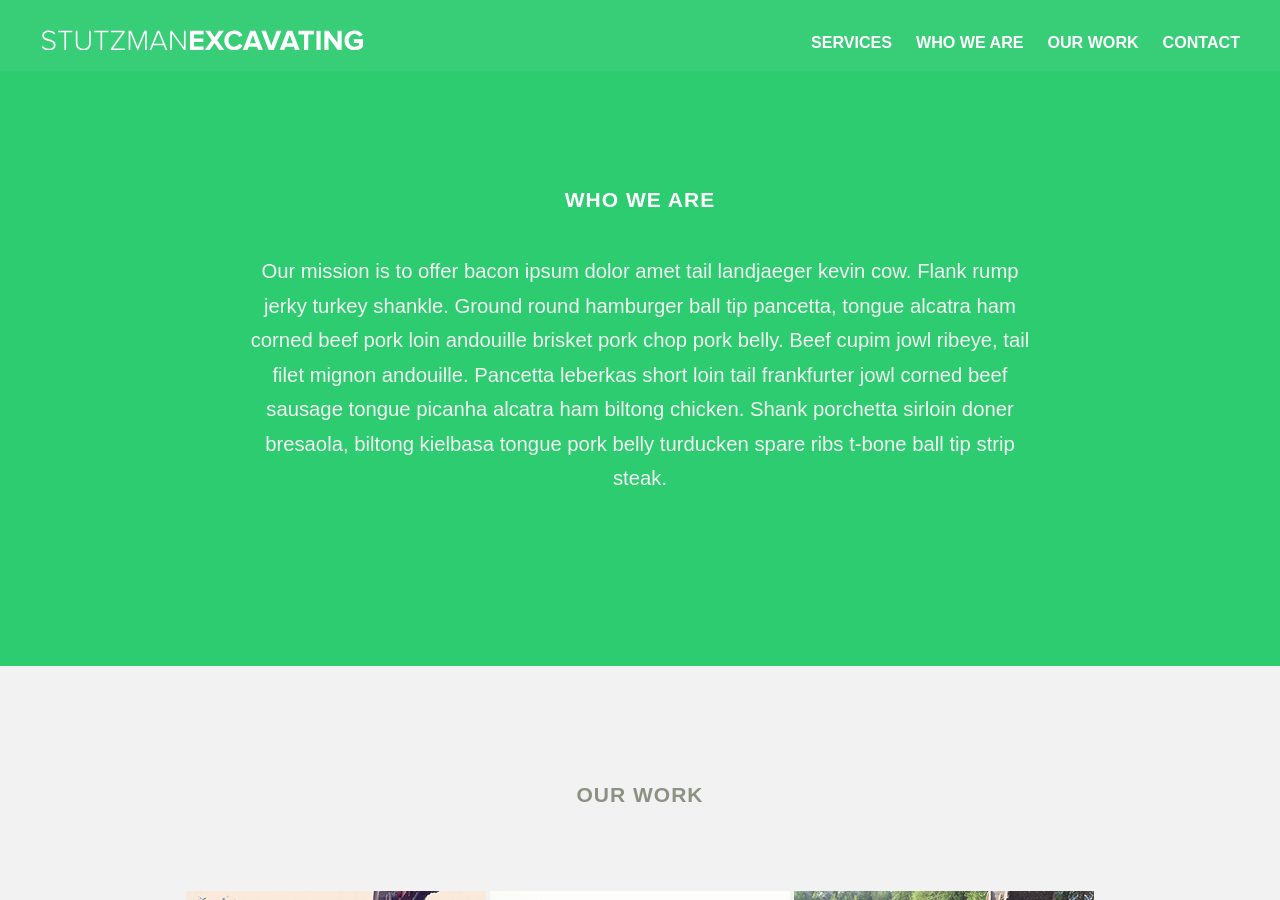
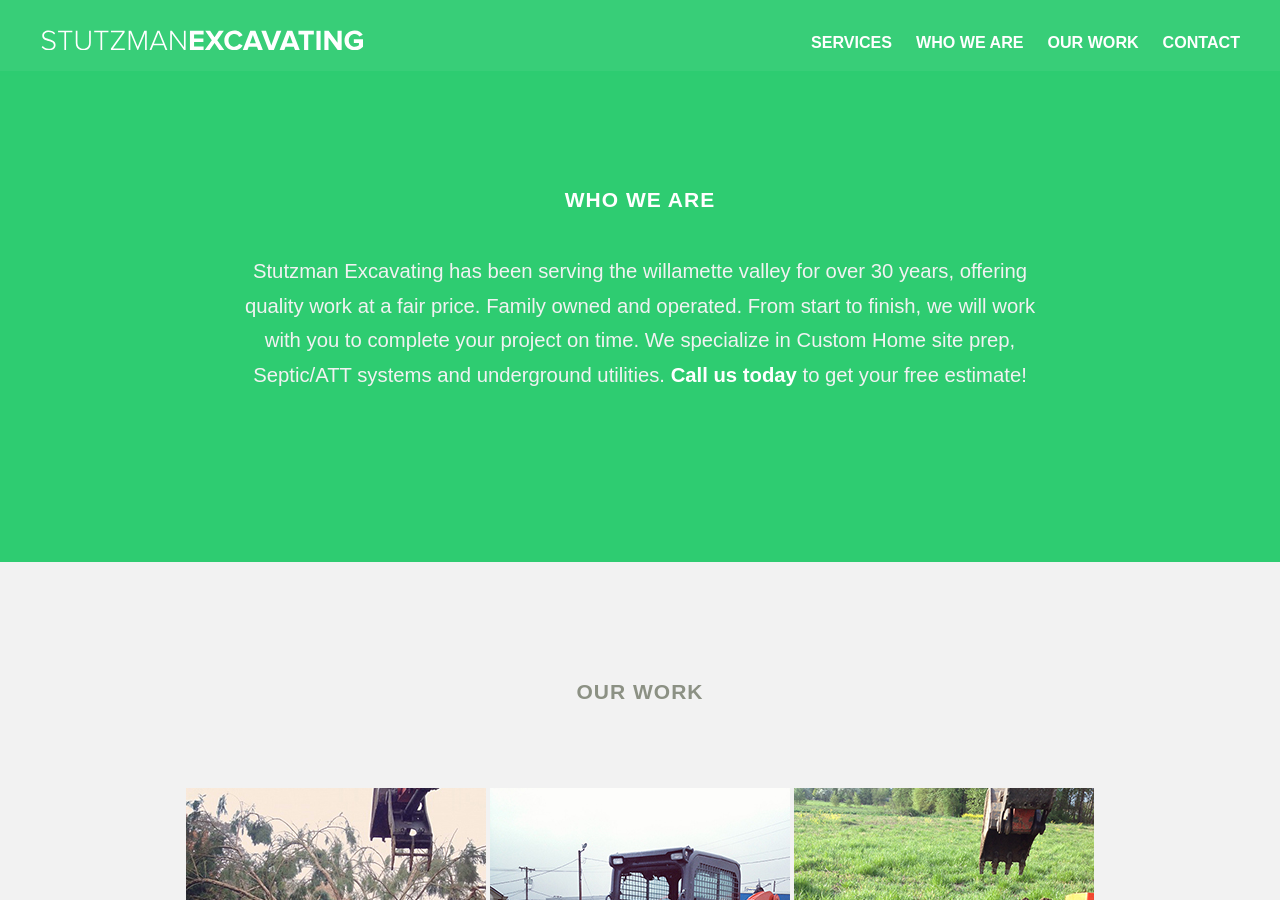
Before and after one commit to ImTylerPorter/thestutzman, a Jekyll site: the page built from index.html, in a window 1280 px wide and 900 px high, scrolled down 1843 px. Built offline with Jekyll 4.4.1, drawn with Linux system fonts in a browser that asks for light colours; nearby versions of some CDN libraries; Markdown is read by kramdown in place of the engine named in the settings.

Commit message:
Updating about section

```diff
--- a/_includes/about.html
+++ b/_includes/about.html
@@ -1,6 +1,6 @@
 <section class="about" id="who-we-are">
 	<div class="container">
 		<h2>WHO WE ARE</h2>
-		<p>Our mission is to offer bacon ipsum dolor amet tail landjaeger kevin cow. Flank rump jerky turkey shankle. Ground round hamburger ball tip pancetta, tongue alcatra ham corned beef pork loin andouille brisket pork chop pork belly. Beef cupim jowl ribeye, tail filet mignon andouille. Pancetta leberkas short loin tail frankfurter jowl corned beef sausage tongue picanha alcatra ham biltong chicken. Shank porchetta sirloin doner bresaola, biltong kielbasa tongue pork belly turducken spare ribs t-bone ball tip strip steak.</p>
+		<p>Stutzman Excavating has been serving the willamette valley for over 30 years, offering quality work at a fair price. Family owned and operated. From start to finish, we will work with you to complete your project on time. We specialize in Custom Home site prep, Septic/ATT systems and underground utilities. <a href="tel:5419794860">Call us today</a> to get your free estimate!</p>
 	</div>
 </section>
```
